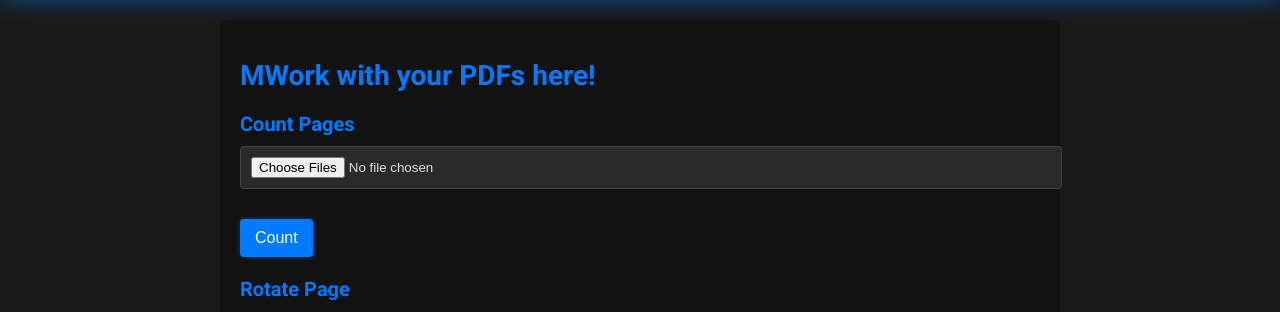
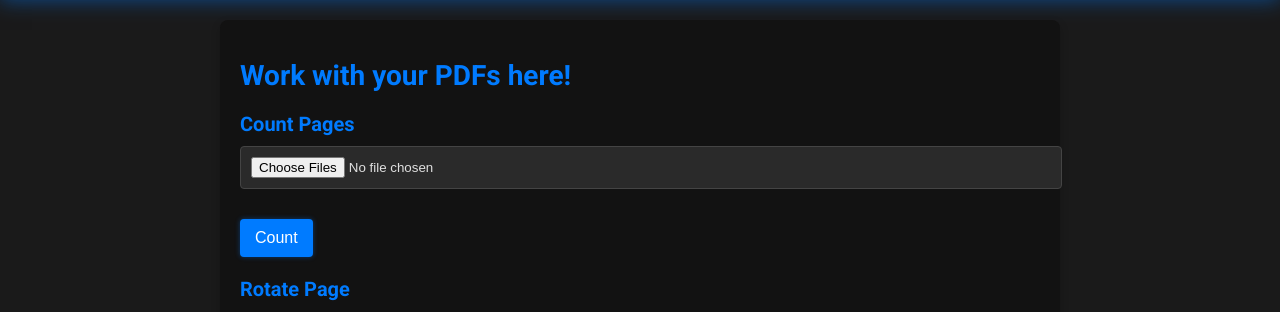
Before and after one commit to vvvv5215/PDF_Utilitlies, a Flask app: page / in a window 1280 px wide. Shown: the part 68-380 px from the top of the page. Run offline with Flask 3, Linux system fonts and the light colour scheme; parts of the project's set-up code (start-up, migrations or seed data) failed here and were passed over.

Commit message:
Update index.html

```diff
--- a/templates/index.html
+++ b/templates/index.html
@@ -151,7 +151,7 @@
             {% endif %}
         {% endwith %}
 
-        <h1>MWork with your PDFs here!</h1>
+        <h1>Work with your PDFs here!</h1>
 
         <h2>Count Pages</h2>
         <form action="/count_pages" method="post" enctype="multipart/form-data">
```
